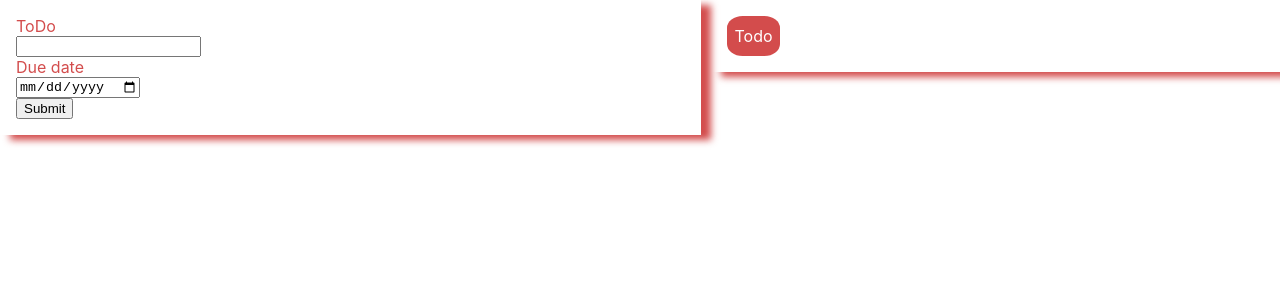
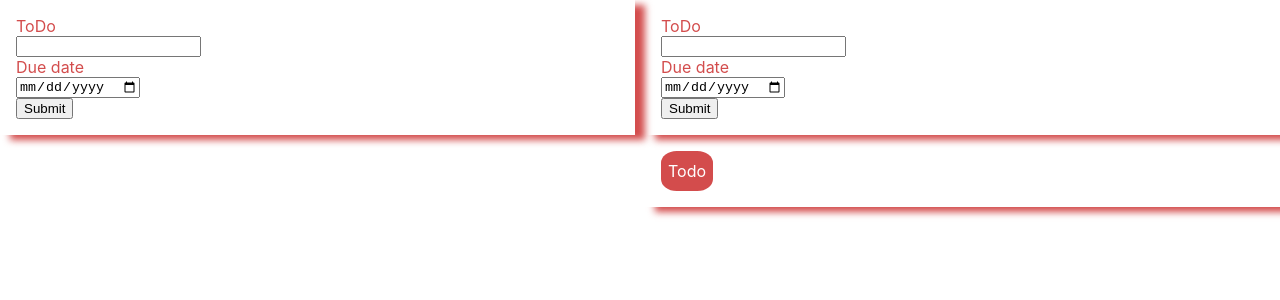
Before and after one commit to Mount-Blanc/To-do-list, a React (Create React App) app: page / in a window 1280 px wide. Shown: the top 300 px of the page. Built offline with nearby package versions, Linux system fonts and the light colour scheme.

Commit message:
created task items folder

```diff
--- a/src/Components/Tasks.js
+++ b/src/Components/Tasks.js
@@ -1,17 +1,17 @@
 import './Tasks.css';
 import Card from './Card';
-
+import Form from './Form';
 function Tasks (props) {
 
     return(
         <Card>
-{props.items.map(dummyTodo => <Card task={dummyTodo.task}/>)}
+{props.items.map(dummyTodo => <Form task={dummyTodo.task} date={dummyTodo.date} />)}
         <div className="todo-title">
 
              <div className="todo-button" >Todo</div>
 
 
-             <div className="todo-description">
+             <div className="todo-description">{}
             </div>
 
              <div>{props.date}</div>
```
Also changed, not shown: src/Components/Taskitems.js (added, +10 -0 lines).
